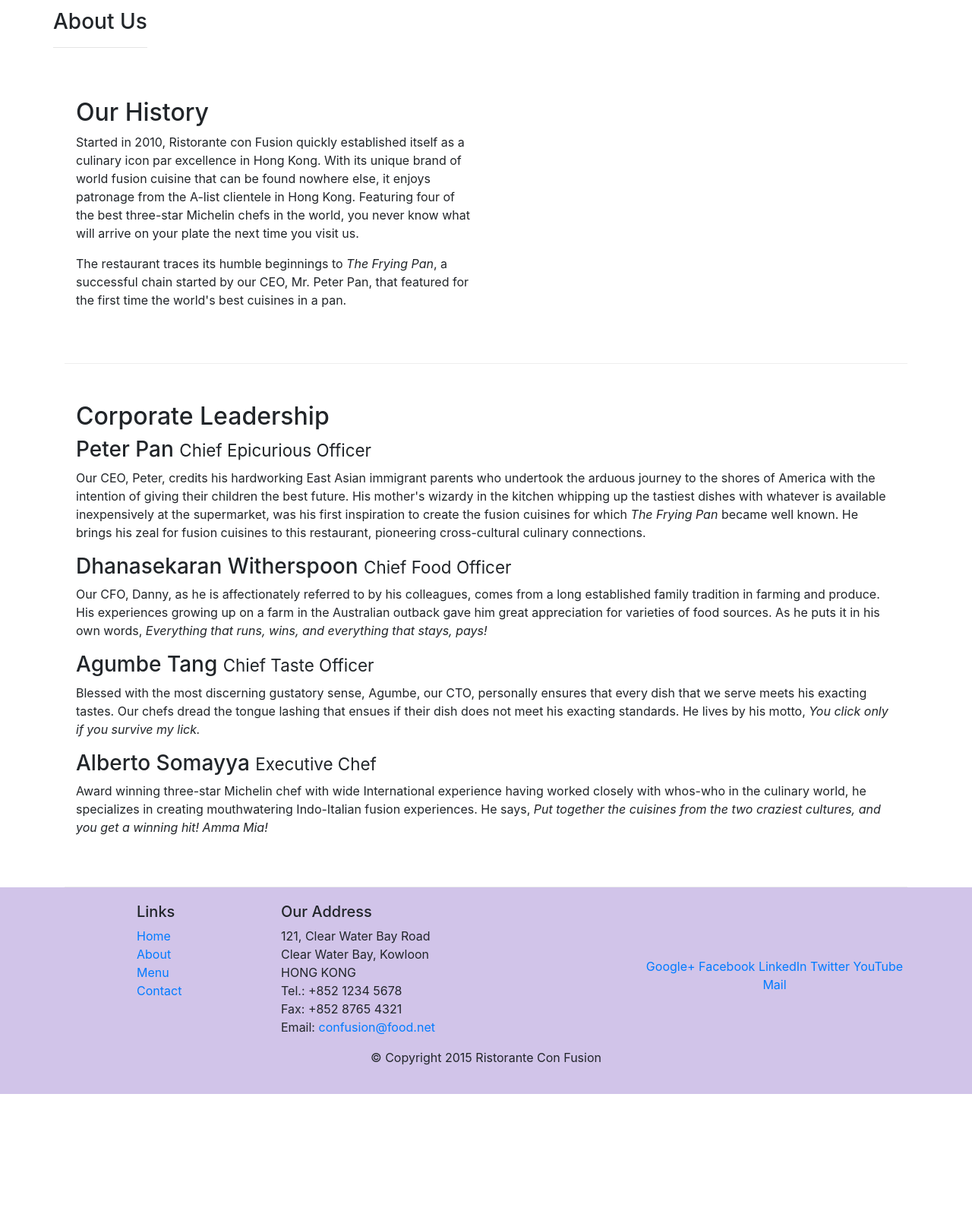
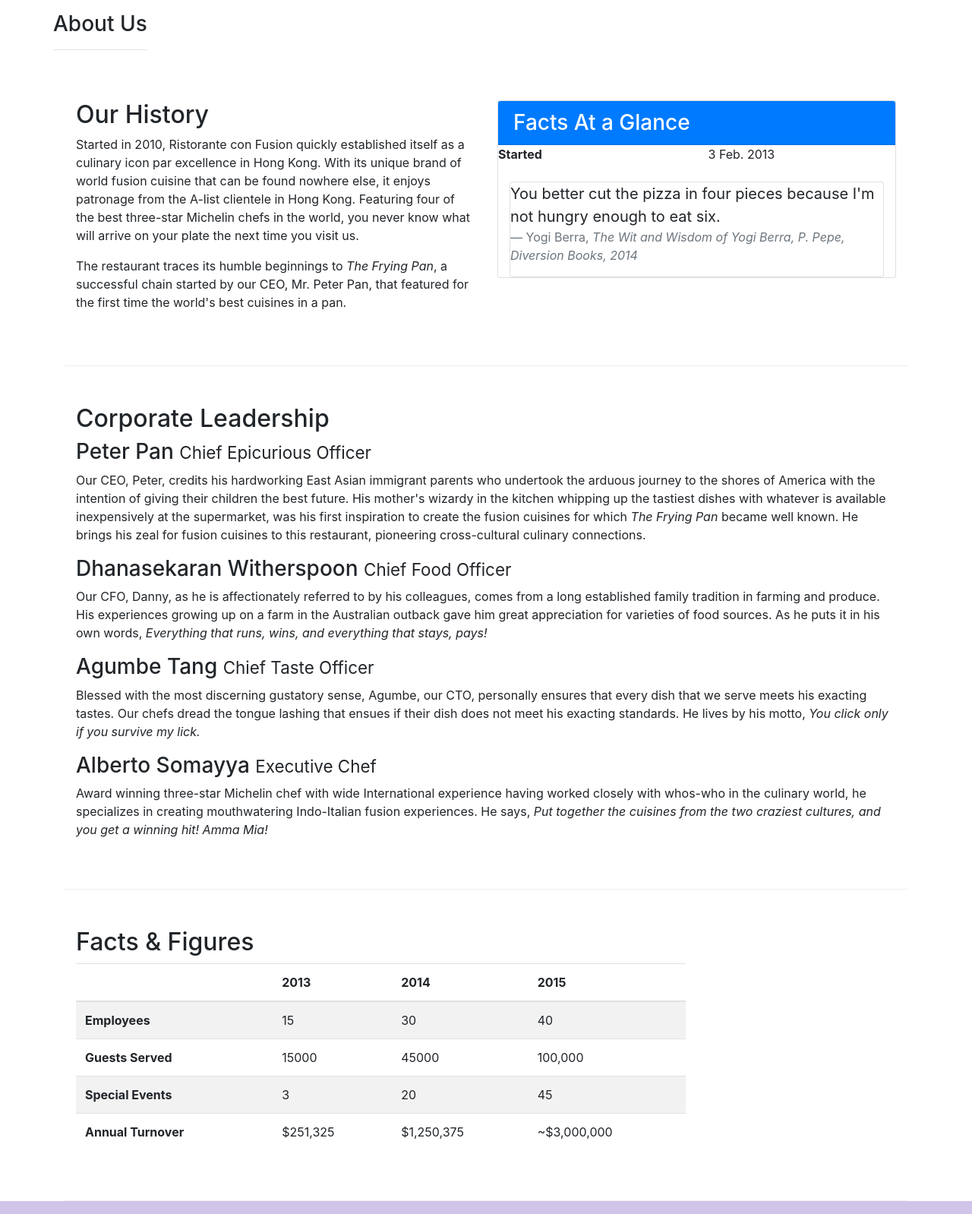
Before and after one commit to prithivirajmurugan/Learning-Bootstrap, a website: page aboutus.html in a window 1280 px wide. Shown: the part 362-1960 px from the top of the page at 76% size. Before the commit the page ends 1802 px from the top, so only its background shows below. Drawn offline with nearby package versions, Linux system fonts and the light colour scheme.

Commit message:
Images and Media Classes

```diff
--- a/aboutus.html
+++ b/aboutus.html
@@ -26,7 +26,7 @@
                   <button class="navbar-toggler" type="button" data-toggle="collapse" data-target="#Navbar">
                   <span class="navbar-toggler-icon"></span>
                   </button>
-                  <a href="#" class="navbar-brand">Restaurant Con Fusion</a>
+                  <a href="#" class="navbar-brand"><img src="img/logo.png" height="30" width="41" ></a>
                   <div class="collapse navbar-collapse" id="Navbar">
                     <ul class="navbar-nav">
                         <li class="nav-item"><a class="nav-link" href="./index.html">Home</a></li>
@@ -45,7 +45,8 @@
                     <h1>Ristorante con Fusion</h1>
                     <p>We take inspiration from the World's best cuisines, and create a unique fusion experience. Our lipsmacking creations will tickle your culinary senses!</p>
                 </div>
-                <div class="col col-sm">
+                <div class="col col-sm align-self-center">
+                    <img src="img/logo.png" class="img-fluid" />
                 </div>
             </div>
         </div>
@@ -69,7 +70,31 @@
                 <p>Started in 2010, Ristorante con Fusion quickly established itself as a culinary icon par excellence in Hong Kong. With its unique brand of world fusion cuisine that can be found nowhere else, it enjoys patronage from the A-list clientele in Hong Kong.  Featuring four of the best three-star Michelin chefs in the world, you never know what will arrive on your plate the next time you visit us.</p>
                 <p>The restaurant traces its humble beginnings to <em>The Frying Pan</em>, a successful chain started by our CEO, Mr. Peter Pan, that featured for the first time the world's best cuisines in a pan.</p>
             </div>
-            <div>
+            <div class="col-sm">
+                <div class="card">
+
+
+                    <h3 class="card-header bg-primary text-white">Facts At a Glance</h3>
+<div class="card-block">
+    <dl class="row">
+        <dt class="col-6">Started</dt>
+        <dd class="col-6">3 Feb. 2013</dd>
+    </dl>
+    </div>
+    <div class="col-12">
+            <div class="card card-block bg-faded">
+                <blockquote class="blockquote">
+                    <p class="mb-0">You better cut the pizza in four pieces because
+                        I'm not hungry enough to eat six.</p>
+                    <footer class="blockquote-footer">Yogi Berra,
+                      <cite title="Source Title">The Wit and Wisdom of Yogi Berra,
+                        P. Pepe, Diversion Books, 2014</cite>
+                    </footer>
+                </blockquote>
+            </div>
+        </div>
+                </div>
+
             </div>
         </div>
 
@@ -86,6 +111,52 @@
                 <h3>Alberto Somayya <small>Executive Chef</small></h3>
                 <p>Award winning three-star Michelin chef with wide International experience having worked closely with whos-who in the culinary world, he specializes in creating mouthwatering Indo-Italian fusion experiences. He says, <em>Put together the cuisines from the two craziest cultures, and you get a winning hit! Amma Mia!</em></p>
             </div>
+       </div>
+       <div class="row row-content">
+           <div class="col-12 col-sm-9">
+               <h2>Facts &amp; Figures</h2>
+               <div class="table-responsive">
+                    <table class="table table-striped">
+                    <thead class="thead-inverse">
+                        <tr>
+                            <th>&nbsp;</th>
+                            <th>2013</th>
+                            <th>2014</th>
+                            <th>2015</th>
+                        </tr>
+                    </thead>
+                    <tbody>
+                        <tr>
+                            <th>Employees</th>
+                            <td>15</td>
+                            <td>30</td>
+                            <td>40</td>
+                        </tr>
+                        <tr>
+                            <th>Guests Served</th>
+                            <td>15000</td>
+                            <td>45000</td>
+                            <td>100,000</td>
+                        </tr>
+                        <tr>
+                            <th>Special Events</th>
+                            <td>3</td>
+                            <td>20</td>
+                            <td>45</td>
+                        </tr>
+                        <tr>
+                            <th>Annual Turnover</th>
+                            <td>$251,325</td>
+                            <td>$1,250,375</td>
+                            <td>~$3,000,000</td>
+                        </tr>
+                    </tbody>
+                    </table>
+                    </div>
+           </div>
+           <div class="col-12 col-sm-3">
+
+           </div>
        </div>
 
     </div>
```
Also changed, not shown: contactus.html (+4 -3 lines), index.html (+22 -13 lines), img/alberto.png (added), img/buffet.png (added), img/logo.png (added), img/uthappizza.png (added), 1 other file.
